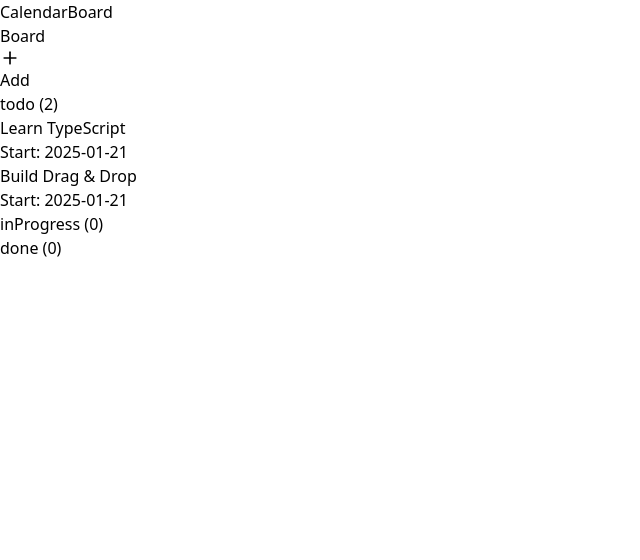
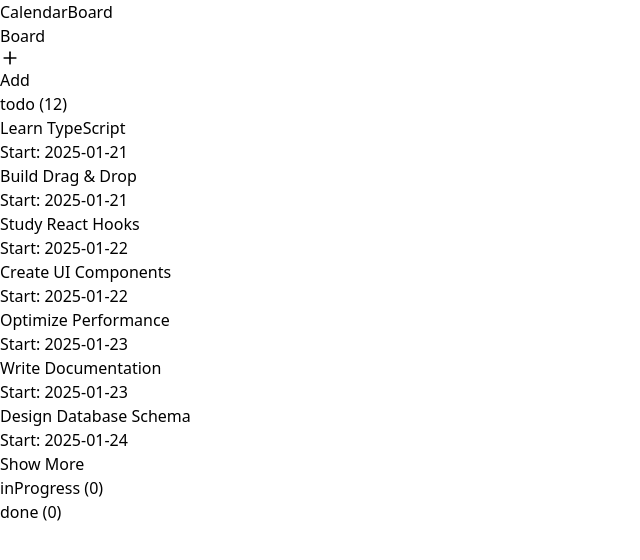
Before and after one commit to pyj2025/day-task-sync-ui, a Next.js app: page / in a window 1280 px wide. Both pictures are taken after a click on the button "Board". Shown: the top 560 px of the page, without its empty margins (0-640 px from the left). Built offline with nearby package versions, Linux system fonts and the light colour scheme.

Commit message:
add show more button

```diff
--- a/src/components/board.tsx
+++ b/src/components/board.tsx
@@ -1,6 +1,7 @@
 import React, { useState } from 'react';
 import { Card, CardContent } from '@/components/ui/card';
 import { AddDialog } from './add-dialog';
+import { Button } from '@/components/ui/button';
 
 interface Task {
   id: string;
@@ -22,9 +23,27 @@ const Board: React.FC = () => {
     todo: [
       { id: '1', content: 'Learn TypeScript', startDate: '2025-01-21' },
       { id: '2', content: 'Build Drag & Drop', startDate: '2025-01-21' },
+      { id: '3', content: 'Study React Hooks', startDate: '2025-01-22' },
+      { id: '4', content: 'Create UI Components', startDate: '2025-01-22' },
+      { id: '5', content: 'Optimize Performance', startDate: '2025-01-23' },
+      { id: '6', content: 'Write Documentation', startDate: '2025-01-23' },
+      { id: '7', content: 'Design Database Schema', startDate: '2025-01-24' },
+      { id: '8', content: 'Implement Authentication', startDate: '2025-01-24' },
+      { id: '9', content: 'Setup CI/CD Pipeline', startDate: '2025-01-25' },
+      { id: '10', content: 'Create Test Cases', startDate: '2025-01-25' },
+      { id: '11', content: 'Review Code', startDate: '2025-01-26' },
+      { id: '12', content: 'Refactor Legacy Code', startDate: '2025-01-26' },
     ],
     inProgress: [],
     done: [],
+  });
+
+  const [visibleTasks, setVisibleTasks] = useState<{
+    [key in keyof TaskList]: number;
+  }>({
+    todo: 7,
+    inProgress: 7,
+    done: 7,
   });
 
   const handleAddTask = (taskContent: string, startDate: string) => {
@@ -41,7 +60,7 @@ const Board: React.FC = () => {
   };
 
   const handleDragStart = (
-    e: DragEvent<HTMLDivElement>,
+    e: React.DragEvent<HTMLDivElement>,
     id: string,
     sourceList: keyof TaskList
   ) => {
@@ -49,12 +68,12 @@ const Board: React.FC = () => {
     e.dataTransfer.setData('sourceList', sourceList);
   };
 
-  const handleDragOver = (e: DragEvent<HTMLDivElement>) => {
+  const handleDragOver = (e: React.DragEvent<HTMLDivElement>) => {
     e.preventDefault();
   };
 
   const handleDrop = (
-    e: DragEvent<HTMLDivElement>,
+    e: React.DragEvent<HTMLDivElement>,
     targetList: keyof TaskList
   ) => {
     e.preventDefault();
@@ -81,6 +100,13 @@ const Board: React.FC = () => {
     });
   };
 
+  const handleShowMore = (listName: keyof TaskList) => {
+    setVisibleTasks((prev) => ({
+      ...prev,
+      [listName]: prev[listName] + 7,
+    }));
+  };
+
   return (
     <div className="h-[90vh] bg-gray-100 p-6">
       <div className="h-full max-w-7xl mx-auto flex flex-col">
@@ -91,7 +117,11 @@ const Board: React.FC = () => {
 
         <div className="flex gap-6 justify-center flex-1">
           {(Object.entries(tasks) as [keyof TaskList, Task[]][]).map(
-            ([listName, listTasks]) => (
+            ([listName, listTasks]) => {
+              const displayedTasks = listTasks.slice(0, visibleTasks[listName]);
+              const hasMoreTasks = listTasks.length > visibleTasks[listName];
+
+              return (
                 <div
                   key={listName}
                   className="w-96 h-full"
@@ -99,12 +129,13 @@ const Board: React.FC = () => {
                   onDrop={(e) => handleDrop(e, listName)}
                 >
                   <Card className="bg-gray-50 h-full">
-                  <CardContent className="p-4 h-full">
+                    <CardContent className="p-4 h-full flex flex-col">
                       <h3 className="text-lg font-bold text-gray-700 capitalize mb-4">
                         {listName} ({listTasks.length})
                       </h3>
-                    <div className="flex flex-col gap-2 h-[calc(100%-2rem)] overflow-y-auto">
-                      {listTasks.map((task) => (
+                      <div className="flex-grow overflow-y-auto mb-4">
+                        <div className="flex flex-col gap-2">
+                          {displayedTasks.map((task) => (
                             <div
                               key={task.id}
                               draggable
@@ -119,16 +150,29 @@ const Board: React.FC = () => {
                               <div className="mt-2 text-xs text-gray-500">
                                 <span>Start: {task.startDate}</span>
                                 {listName === 'done' && task.endDate && (
-                              <span className="ml-2">End: {task.endDate}</span>
+                                  <span className="ml-2">
+                                    End: {task.endDate}
+                                  </span>
                                 )}
                               </div>
                             </div>
                           ))}
                         </div>
+                      </div>
+                      {hasMoreTasks && (
+                        <Button
+                          variant="outline"
+                          onClick={() => handleShowMore(listName)}
+                          className="w-full"
+                        >
+                          Show More
+                        </Button>
+                      )}
                     </CardContent>
                   </Card>
                 </div>
-            )
+              );
+            }
           )}
         </div>
       </div>
```
Lines whose indentation alone changed are shown as unchanged.
